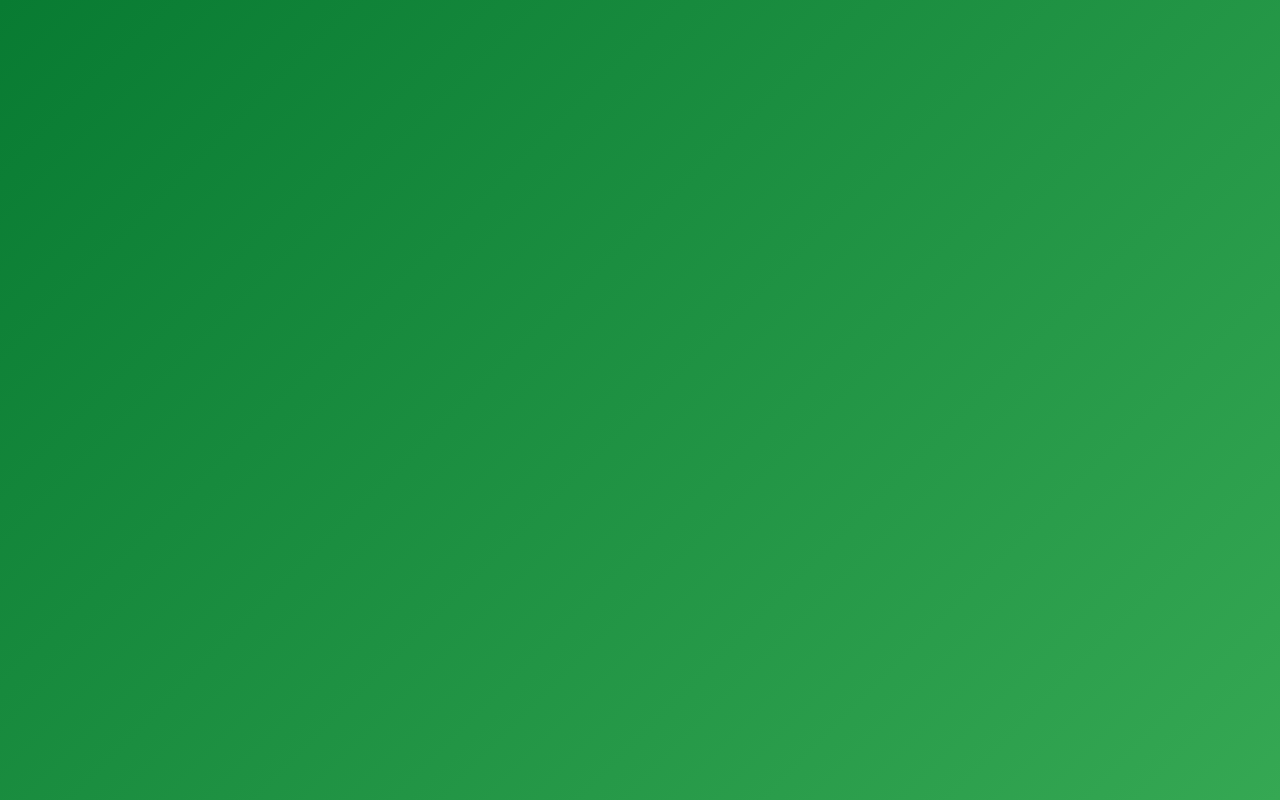
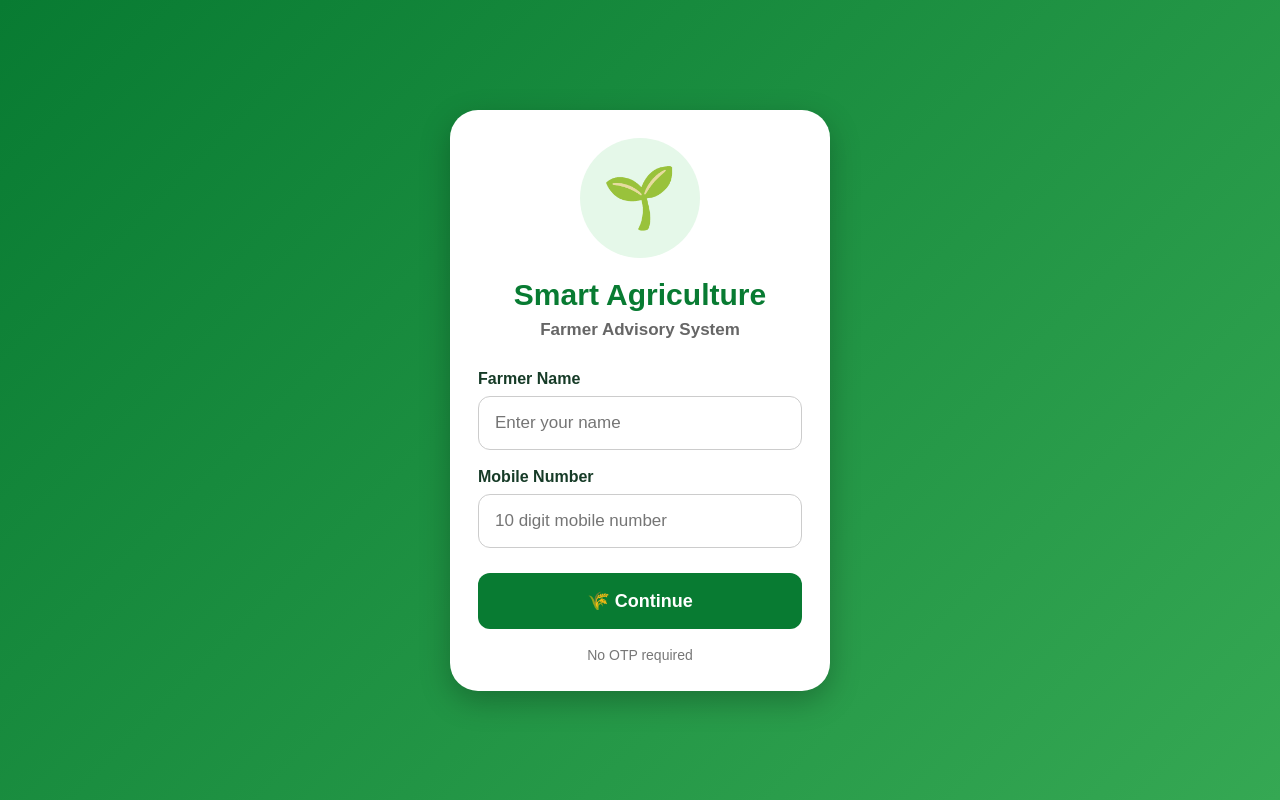
Before and after one commit to naveenVirat18-art/Smart-Agriculture-advisory-system-, a website: page Index.html in a window 1280 px wide. Drawn offline with Linux system fonts and the light colour scheme.

Commit message:
Update Index.html

```diff
--- a/Index.html
+++ b/Index.html
@@ -4,7 +4,7 @@
   <meta charset="UTF-8">
   <meta name="viewport" content="width=device-width, initial-scale=1.0">
 
-  <title>Smart Agriculture</title>
+  <title>Smart Agriculture - Farmer Advisory System</title>
 
   <style>
     * {
@@ -29,15 +29,63 @@
       min-height: 100vh;
       padding: 25px;
       display: flex;
-      flex-direction: column;
+      align-items: center;
       justify-content: center;
     }
 
     .card {
+      width: 100%;
       background: white;
       border-radius: 28px;
-      padding: 25px;
-      box-shadow: 0 10px 30px rgba(0,0,0,.2);
+      padding: 28px;
+      box-shadow: 0 10px 30px rgba(0, 0, 0, 0.25);
+    }
+
+    .logo {
+      width: 120px;
+      height: 120px;
+      background: #e5f8e9;
+      border-radius: 50%;
+      display: flex;
+      justify-content: center;
+      align-items: center;
+      margin: 0 auto 20px;
+      font-size: 60px;
+    }
+
+    h1 {
+      text-align: center;
+      color: #087b32;
+      font-size: 30px;
+      margin-bottom: 8px;
+    }
+
+    .subtitle {
+      text-align: center;
+      color: #666;
+      font-size: 17px;
+      font-weight: bold;
+      margin-bottom: 30px;
+    }
+
+    label {
+      display: block;
+      font-weight: bold;
+      margin: 18px 0 8px;
+      font-size: 16px;
+    }
+
+    input {
+      width: 100%;
+      padding: 16px;
+      border: 1px solid #ccc;
+      border-radius: 12px;
+      font-size: 17px;
+      outline: none;
+    }
+
+    input:focus {
+      border-color: #087b32;
     }
 
     .btn {
@@ -47,12 +95,137 @@
       color: white;
       padding: 17px;
       border-radius: 12px;
-      margin-top: 20px;
+      margin-top: 25px;
       font-size: 18px;
       font-weight: bold;
       cursor: pointer;
+    }
+
+    .btn:active {
+      transform: scale(0.98);
+    }
+
+    .info {
+      text-align: center;
+      margin-top: 18px;
+      color: #777;
+      font-size: 14px;
+    }
+
+    .error {
+      color: #b00020;
+      text-align: center;
+      margin-top: 15px;
+      display: none;
+      font-weight: bold;
     }
   </style>
 </head>
 
 <body>
+
+  <div class="app">
+
+    <div class="card">
+
+      <div class="logo">
+        🌱
+      </div>
+
+      <h1>Smart Agriculture</h1>
+
+      <p class="subtitle">
+        Farmer Advisory System
+      </p>
+
+      <form id="farmerForm">
+
+        <label for="farmerName">
+          Farmer Name
+        </label>
+
+        <input
+          type="text"
+          id="farmerName"
+          placeholder="Enter your name"
+          required
+        >
+
+        <label for="mobile">
+          Mobile Number
+        </label>
+
+        <input
+          type="tel"
+          id="mobile"
+          placeholder="10 digit mobile number"
+          maxlength="10"
+          inputmode="numeric"
+          required
+        >
+
+        <button type="submit" class="btn">
+          🌾 Continue
+        </button>
+
+        <div id="error" class="error">
+          Please enter a valid name and 10 digit mobile number.
+        </div>
+
+      </form>
+
+      <p class="info">
+        No OTP required
+      </p>
+
+    </div>
+
+  </div>
+
+  <script>
+
+    document
+      .getElementById("farmerForm")
+      .addEventListener("submit", function(event) {
+
+        event.preventDefault();
+
+        const name =
+          document.getElementById("farmerName").value.trim();
+
+        const mobile =
+          document.getElementById("mobile").value.trim();
+
+        const error =
+          document.getElementById("error");
+
+        // Validate name
+        if (!name) {
+          error.style.display = "block";
+          error.textContent = "Please enter your name.";
+          return;
+        }
+
+        // Validate mobile
+        if (!/^[0-9]{10}$/.test(mobile)) {
+          error.style.display = "block";
+          error.textContent =
+            "Please enter a valid 10 digit mobile number.";
+          return;
+        }
+
+        error.style.display = "none";
+
+        // Save farmer information
+        localStorage.setItem("farmerName", name);
+        localStorage.setItem("farmerMobile", mobile);
+
+        // Open Home page
+        window.location.href = "Home.html";
+
+      });
+
+  </script>
+
+</body>
+</html>
```
